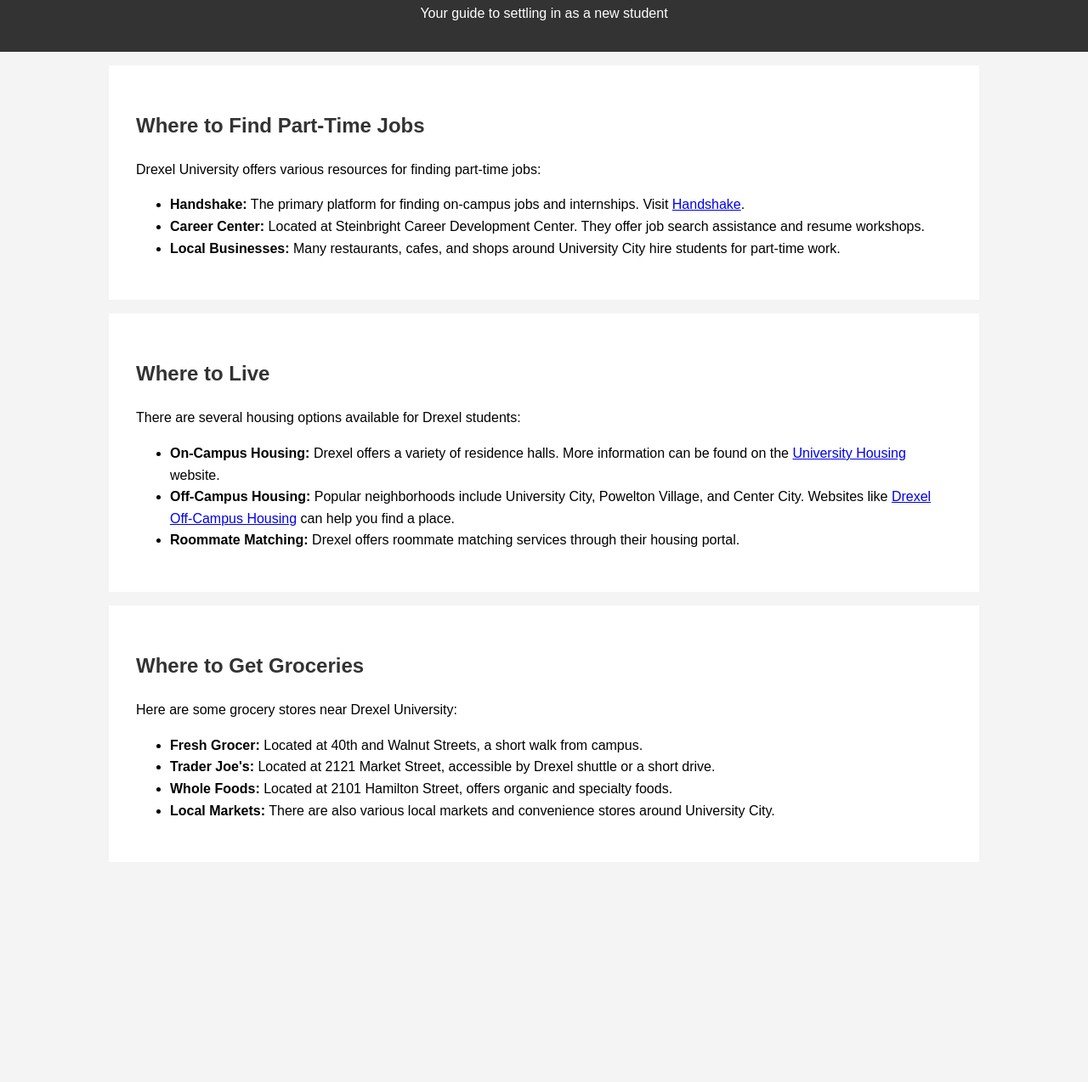
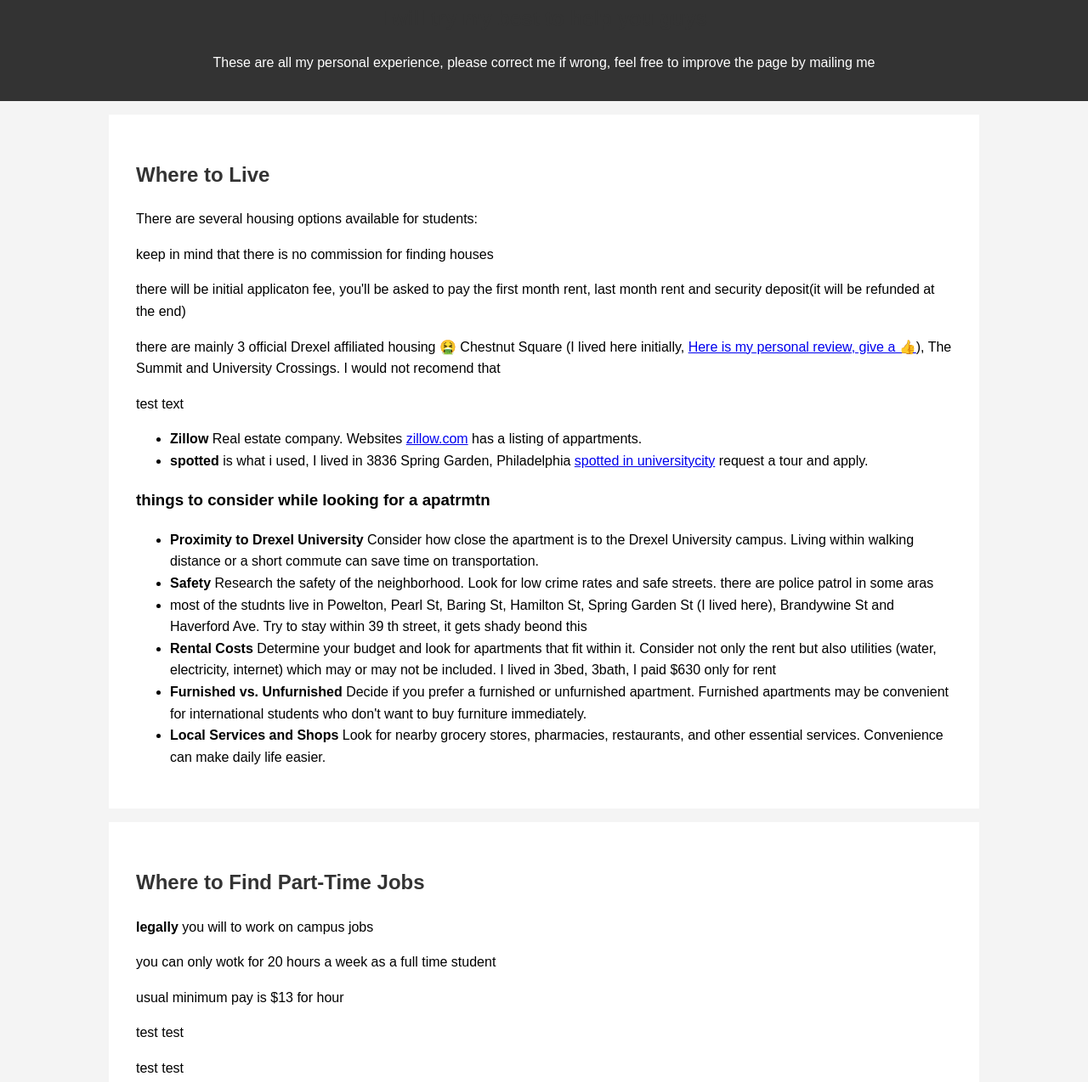
Before and after one commit to Pruthviraj-Guddu/Pruthviraj-Guddu.github.io, a plain HTML site: page drexelfaq.html in a window 1280 px wide. Shown: the part 107-1381 px from the top of the page at 85% size. Before the commit the page ends 1138 px from the top, so only its background shows below. Drawn offline with Linux system fonts and the light colour scheme.

Commit message:
Update drexelfaq.html

```diff
--- a/drexelfaq.html
+++ b/drexelfaq.html
@@ -37,38 +37,61 @@
     <header>
         <div class="container">
             <h1>Welcome to Drexel University</h1>
-            <p>Your guide to settling in as a new student</p>
+            <h2>I will try my best to help you guys</h2>
+            <p>These are all my personal experience, please correct me if wrong, feel free to improve the page by mailing me</p>
         </div>
     </header>
     <div class="container">
         <section>
+            <h2>Where to Live</h2>
+            <p>There are several housing options available for students:</p>
+            <p>keep in mind that there is no commission for finding houses</p>
+            <p>there will be initial applicaton fee, you'll be asked to pay the first month rent, last month rent and security deposit(it will be refunded at the end)</p>
+            <p>there are mainly 3 official Drexel affiliated housing 🤮 Chestnut Square (I lived here initially, <a href="https://maps.app.goo.gl/1xZzaJ2VpkHDc4ES7">Here is my personal review, give a 👍</a>), The Summit and University Crossings. I would not recomend that</p>
+            <p>test text</p>
+
+
+
+            <ul>
+                <li><strong>Zillow</strong> Real estate company. Websites <a href="https://www.zillow.com/">zillow.com</a> has a listing of appartments.</li>
+                <li><strong>spotted</strong> is what i used, I lived in 3836 Spring Garden, Philadelphia <a href="https://www.go-spotted.com/studenthousing-universitycity/">spotted in universitycity</a> request a tour and apply.</li>
+
+            </ul>
+            <h3>things to consider while looking for a apatrmtn</h3>
+            <ul>
+                <li><strong>Proximity to Drexel University</strong> Consider how close the apartment is to the Drexel University campus. Living within walking distance or a short commute can save time on transportation.</li>
+                <li><strong>Safety</strong> Research the safety of the neighborhood. Look for low crime rates and safe streets. there are police patrol in some aras</li>
+                <li>most of the studnts live in Powelton, Pearl St, Baring St, Hamilton St, Spring Garden St (I lived here), Brandywine St and Haverford Ave. Try to stay within 39 th street, it gets shady beond this</li>
+                <li><strong>Rental Costs</strong> Determine your budget and look for apartments that fit within it. Consider not only the rent but also utilities (water, electricity, internet) which may or may not be included. I lived in 3bed, 3bath, I paid $630 only for rent</li>
+                <li><strong>Furnished vs. Unfurnished</strong> Decide if you prefer a furnished or unfurnished apartment. Furnished apartments may be convenient for international students who don't want to buy furniture immediately.</li>
+                <li><strong>Local Services and Shops</strong> Look for nearby grocery stores, pharmacies, restaurants, and other essential services. Convenience can make daily life easier.</li>
+            </ul>
+
+        </section>
+
+        <section>
             <h2>Where to Find Part-Time Jobs</h2>
-            <p>Drexel University offers various resources for finding part-time jobs:</p>
+            <p><strong>legally</strong> you will to work on campus jobs</p>
+            <p>you can only wotk for 20 hours a week as a full time student </p>
+            <p>usual minimum pay is $13 for hour</p>
+            <p>test test</p>
+            <p>test test</p>
             <ul>
-                <li><strong>Handshake:</strong> The primary platform for finding on-campus jobs and internships. Visit <a href="https://drexel.joinhandshake.com/">Handshake</a>.</li>
-                <li><strong>Career Center:</strong> Located at Steinbright Career Development Center. They offer job search assistance and resume workshops.</li>
-                <li><strong>Local Businesses:</strong> Many restaurants, cafes, and shops around University City hire students for part-time work.</li>
+                <li><strong>Teaching assistant (COURSE ASSISTANT):</strong> I have only seen for Computer science (CS, AI, ML) studnts, I do not know for other cources. open the link, at the last line <a href="https://drexel.edu/cci/current-students/become-course-assistant/">this application is for course assistants only</a> you will need recomendation from drexel faculty. works best if you apply after your first quarter, so that you can write an email to the faculty saying "hello professor, i took your course, i would likr to apply for course assistant position, your recomendation will be helpful, bla, bla bla ".</li>
+                <li>as a student we an also work as "student worker" at campus dining, there is a companu called as <strong>Aramark</strong> they hire people to work (they do background check, HR will look at your papers thingu and all). here is how and were to apply, we live in 'university city' its an local area like 'Kuvempunagar', the pin code is 19104. you need to use the term called as 'Student Worker' <a href="https://careers.aramark.com/search?keyword=student+worker&location=19104&distance=25&category=&type=&sub_category=&industry=colleges+++universities">link to CAREER aramark with filter </a></li>
+                <li><strong>Starbucks:</strong> located at '65 N 34th St, Philadelphia, PA 19104'. <a href="https://www.saxbyscoffee.com/careers/">apply here for the post called 'student worker'</a>  (pre order for coffee <a href="https://www.saxbyscoffee.com/location/saxbys-drexel-university/">here</a> ) </li>
             </ul>
         </section>
 
-        <section>
-            <h2>Where to Live</h2>
-            <p>There are several housing options available for Drexel students:</p>
-            <ul>
-                <li><strong>On-Campus Housing:</strong> Drexel offers a variety of residence halls. More information can be found on the <a href="https://drexel.edu/campus-services/university-housing/">University Housing</a> website.</li>
-                <li><strong>Off-Campus Housing:</strong> Popular neighborhoods include University City, Powelton Village, and Center City. Websites like <a href="https://offcampushousing.drexel.edu/">Drexel Off-Campus Housing</a> can help you find a place.</li>
-                <li><strong>Roommate Matching:</strong> Drexel offers roommate matching services through their housing portal.</li>
-            </ul>
-        </section>
+
 
         <section>
             <h2>Where to Get Groceries</h2>
             <p>Here are some grocery stores near Drexel University:</p>
             <ul>
-                <li><strong>Fresh Grocer:</strong> Located at 40th and Walnut Streets, a short walk from campus.</li>
-                <li><strong>Trader Joe's:</strong> Located at 2121 Market Street, accessible by Drexel shuttle or a short drive.</li>
-                <li><strong>Whole Foods:</strong> Located at 2101 Hamilton Street, offers organic and specialty foods.</li>
-                <li><strong>Local Markets:</strong> There are also various local markets and convenience stores around University City.</li>
+                <li><strong>International Foods & Spices:</strong>popularly knos as 'IFS', This grocery store stocks Indian & South Asian,Address: <a href="https://maps.app.goo.gl/hCYr5chTwqGuHTn16"> 4203 Walnut St, Philadelphia, PA 19104 </a>. its closed on Tuesday</li>
+                <li><strong>GIANT Heirloom Market:</strong>Address: <a href="https://maps.app.goo.gl/M4KBaCqP1vwNgNGG8"> 3401 Chestnut St, Philadelphia, PA 19104 </a>. bread, basic vegitables, chips, sause.</li>
+                <li><strong>GIANT:</strong> the bigger and my personal Favorite. <a href="https://maps.app.goo.gl/B1QgxVEZgZJrQQGPA"> 60 N 23rd St, Philadelphia, PA 19103 </a>  huge super market, has more verity</li>
             </ul>
         </section>
     </div>
```
